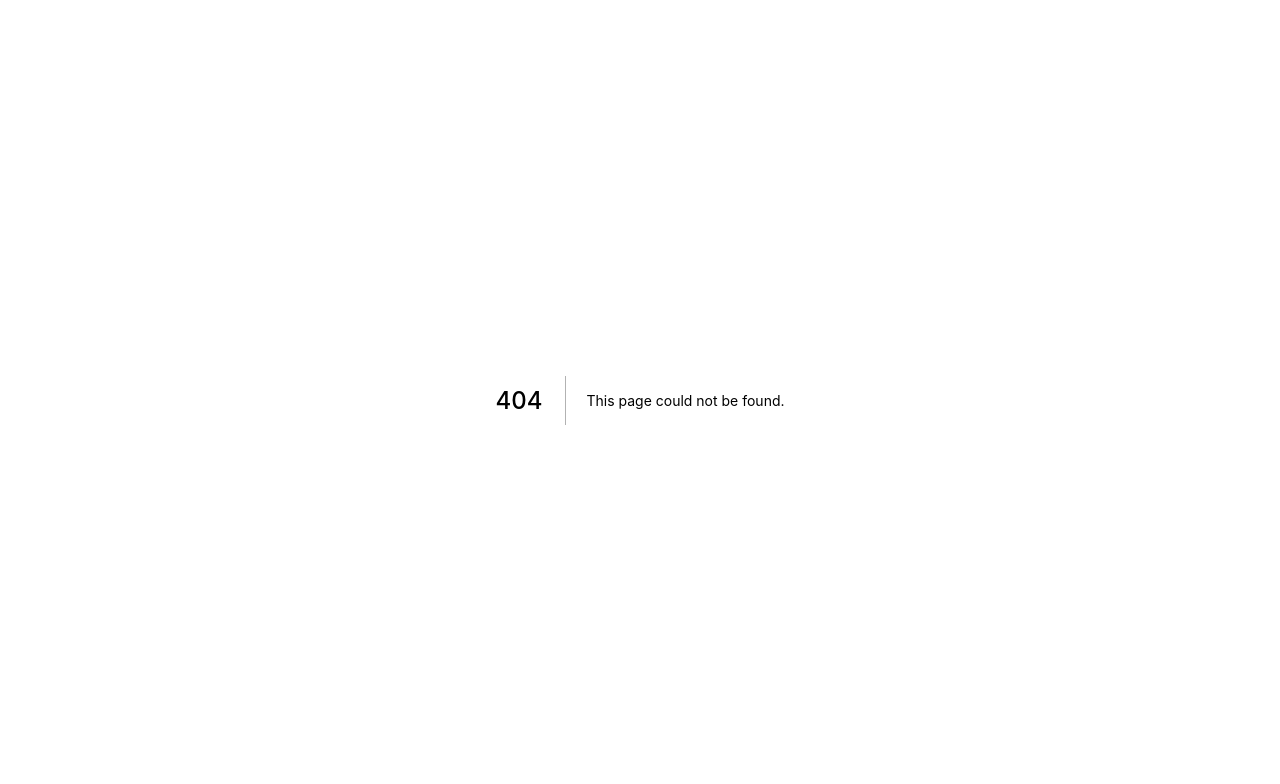
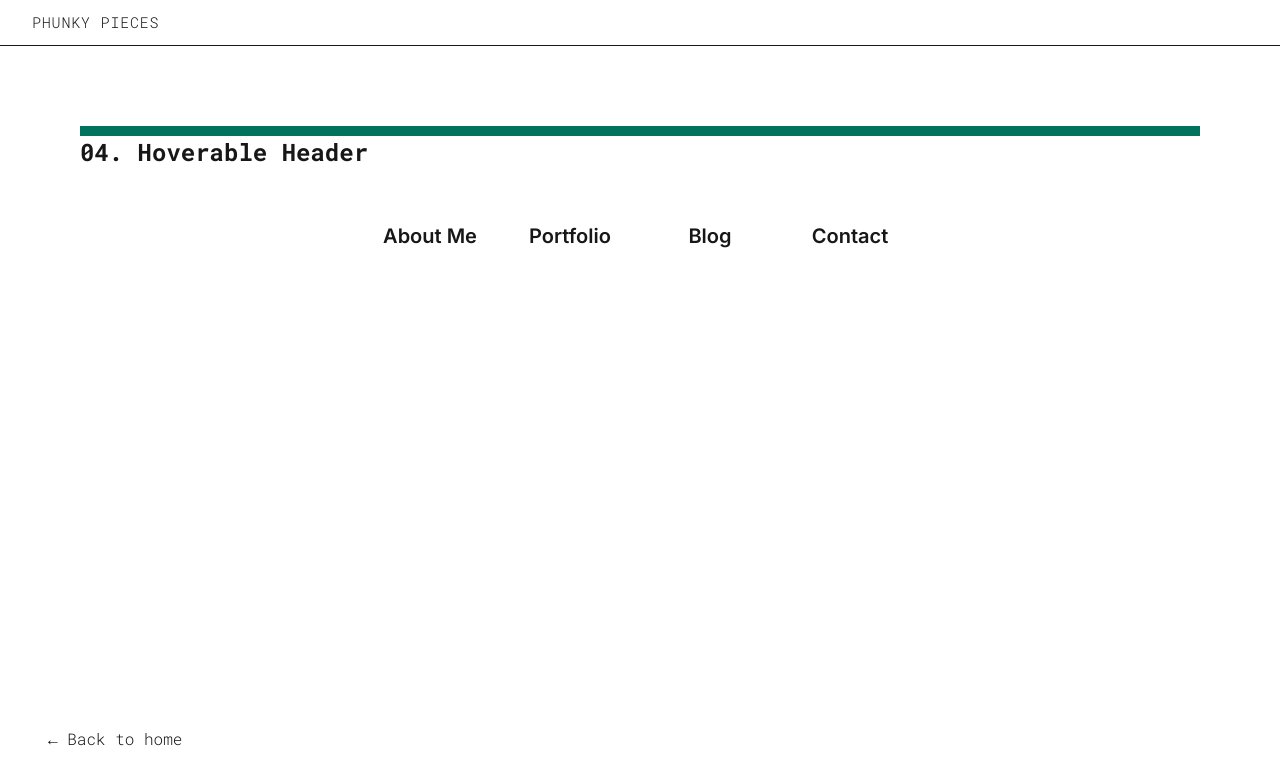
Before and after one commit to soportas/phunky-pieces, a Next.js app: page /pieces/04-hoverable-header in a window 1280 px wide. Before the commit this address had no page. Shown: the top 784 px of the page. Built offline with nearby package versions, Linux system fonts and the light colour scheme.

Commit message:
Add hoverable header, still need to change text colour on hover

```diff
--- a/config/piecesConfig.ts
+++ b/config/piecesConfig.ts
@@ -26,8 +26,8 @@ const config: PieceConfig[] = [
     index: 3,
   },
   {
-    title: "Typing Effect",
-    path: "/pieces/01-typing-effect",
+    title: "Hoverable Header",
+    path: "/pieces/04-hoverable-header",
     index: 4,
   },
   {
--- a/package.json
+++ b/package.json
@@ -6,6 +6,7 @@
     "start": "next start"
   },
   "dependencies": {
+    "@fontsource/inter": "^4.5.7",
     "@fontsource/oxanium": "^4.5.5",
     "@fontsource/roboto-mono": "^4.5.5",
     "classnames": "^2.3.1",
--- a/pages/_app.tsx
+++ b/pages/_app.tsx
@@ -5,6 +5,7 @@ import "@fontsource/roboto-mono/400.css";
 import "@fontsource/roboto-mono/600.css";
 import "@fontsource/roboto-mono/700.css";
 import "@fontsource/oxanium/400.css";
+import "@fontsource/inter/600.css";
 
 import { AppProps } from "next/app";
 
--- /dev/null
+++ b/pages/pieces/04-hoverable-header.js
@@ -0,0 +1,31 @@
+import Piece from "../../components/piece";
+import styles from "./04-hoverable-header.module.css";
+
+export default function MyPiece() {
+  return (
+    <Piece>
+      <div className={styles.container}>
+        <div className={styles.header}>
+          <p className={styles.headerText}>About Me</p>
+          <img src="/images/header-line.svg" alt="Header Line" className={styles.headerLine} />
+          <div className={styles.headerUnderlineCover}></div>
+        </div>
+        <div className={styles.header}>
+          <p className={styles.headerText}>Portfolio</p>
+          <img src="/images/header-line.svg" alt="Header Line" className={styles.headerLine} />
+          <div className={styles.headerUnderlineCover}></div>
+        </div>
+        <div className={styles.header}>
+          <p className={styles.headerText}>Blog</p>
+          <img src="/images/header-line.svg" alt="Header Line" className={styles.headerLine} />
+          <div className={styles.headerUnderlineCover}></div>
+        </div>
+        <div className={styles.header}>
+          <p className={styles.headerText}>Contact</p>
+          <img src="/images/header-line.svg" alt="Header Line" className={styles.headerLine} />
+          <div className={styles.headerUnderlineCover}></div>
+        </div>
+      </div>
+    </Piece>
+  );
+}
--- /dev/null
+++ b/pages/pieces/04-hoverable-header.module.css
@@ -0,0 +1,50 @@
+.container {
+  font-family: "Inter", sans-serif;
+  font-size: 20px;
+  margin: 50px 300px 0;
+  display: flex;
+  justify-content: space-between;
+  align-items: center;
+}
+
+.header {
+  width: 100px;
+  position: relative;
+  text-align: center;
+}
+
+.header > img {
+  position: absolute;
+  top: 24px;
+  left: 0;
+  right: 0;
+  margin-left: auto;
+  margin-right: auto;
+}
+
+.headerText {
+  margin: 0;
+}
+
+.headerText:hover {
+  color: #02ced1;
+}
+
+.headerUnderlineCover {
+  z-index: 2;
+  position: absolute;
+  background-color: white;
+  top: 30px;
+  height: 19px;
+  right: 0;
+  width: 100%;
+  transition: width 0.2s;
+}
+
+.header:hover > .headerUnderlineCover {
+  width: 0;
+}
+
+.headerLine {
+  max-width: none;
+}
```
Also changed, not shown: public/images/header-line.svg (added), 1 other file (tests, documents, lock files or other folders).
